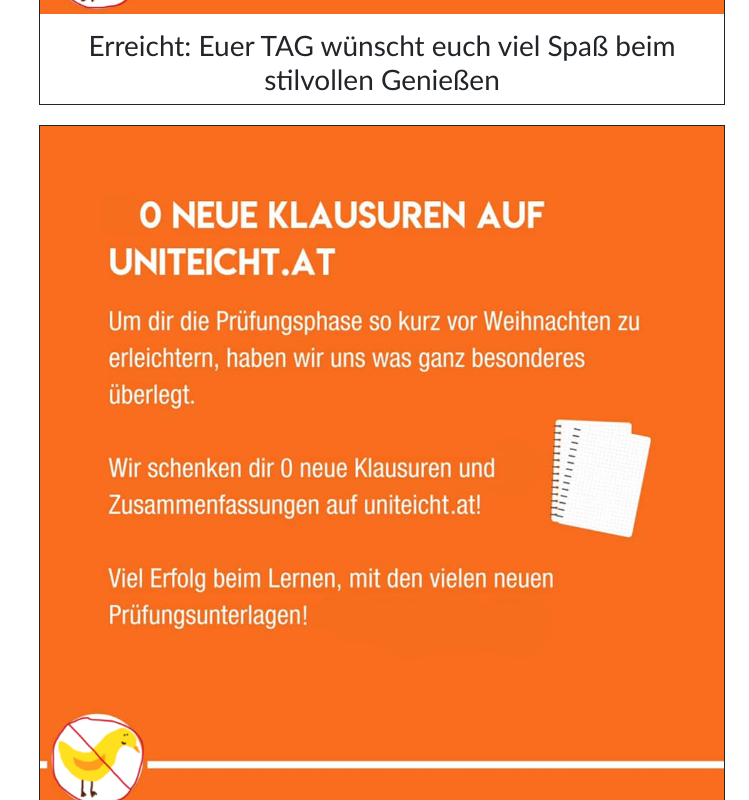
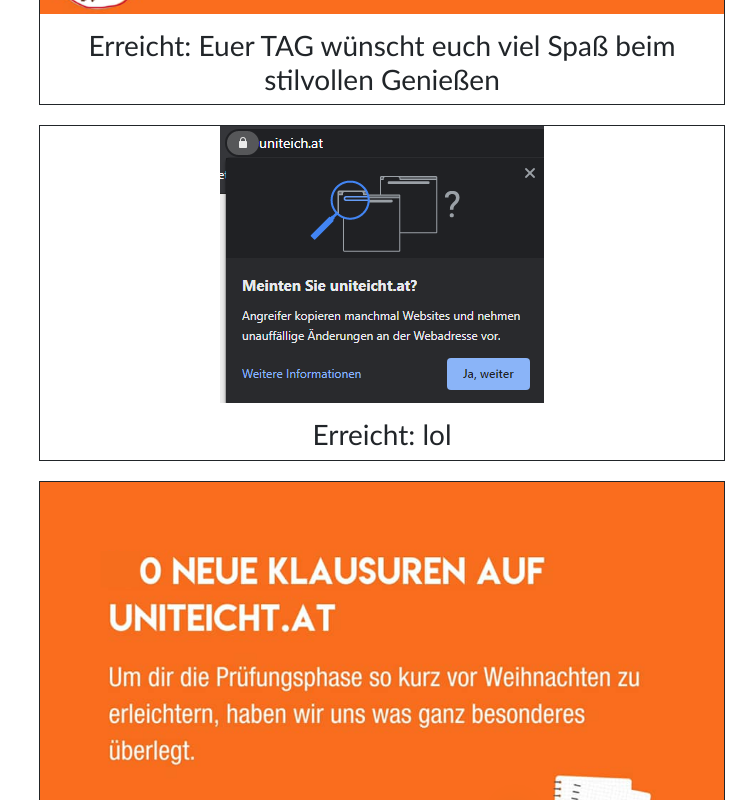
Before and after one commit to uniteicht/uniteicht.github.io, a Nuxt app: page / in a window 1280 px wide. Shown: the part 2520-3320 px from the top of the page, without its empty margins (531-1280 px from the left). Built offline with nearby package versions, Linux system fonts and the light colour scheme; no server answers.

Commit message:
sinnvolle Vertretungsarbeit

```diff
--- a/components/MemeList.vue
+++ b/components/MemeList.vue
@@ -20,6 +20,10 @@
     <meme
       :image="'Punschrezept.png'"
       :text="'Euer TAG wünscht euch viel Spaß beim stilvollen Genießen'"
+    />
+    <meme
+      :image="'uniteicht.png'"
+      :text="'lol'"
     />
     <meme
       :image="'0NeueKlausuren.png'"
```
Also changed, not shown: static/meme/uniteicht.png (added), 1 other file (tests, documents, lock files or other folders).
